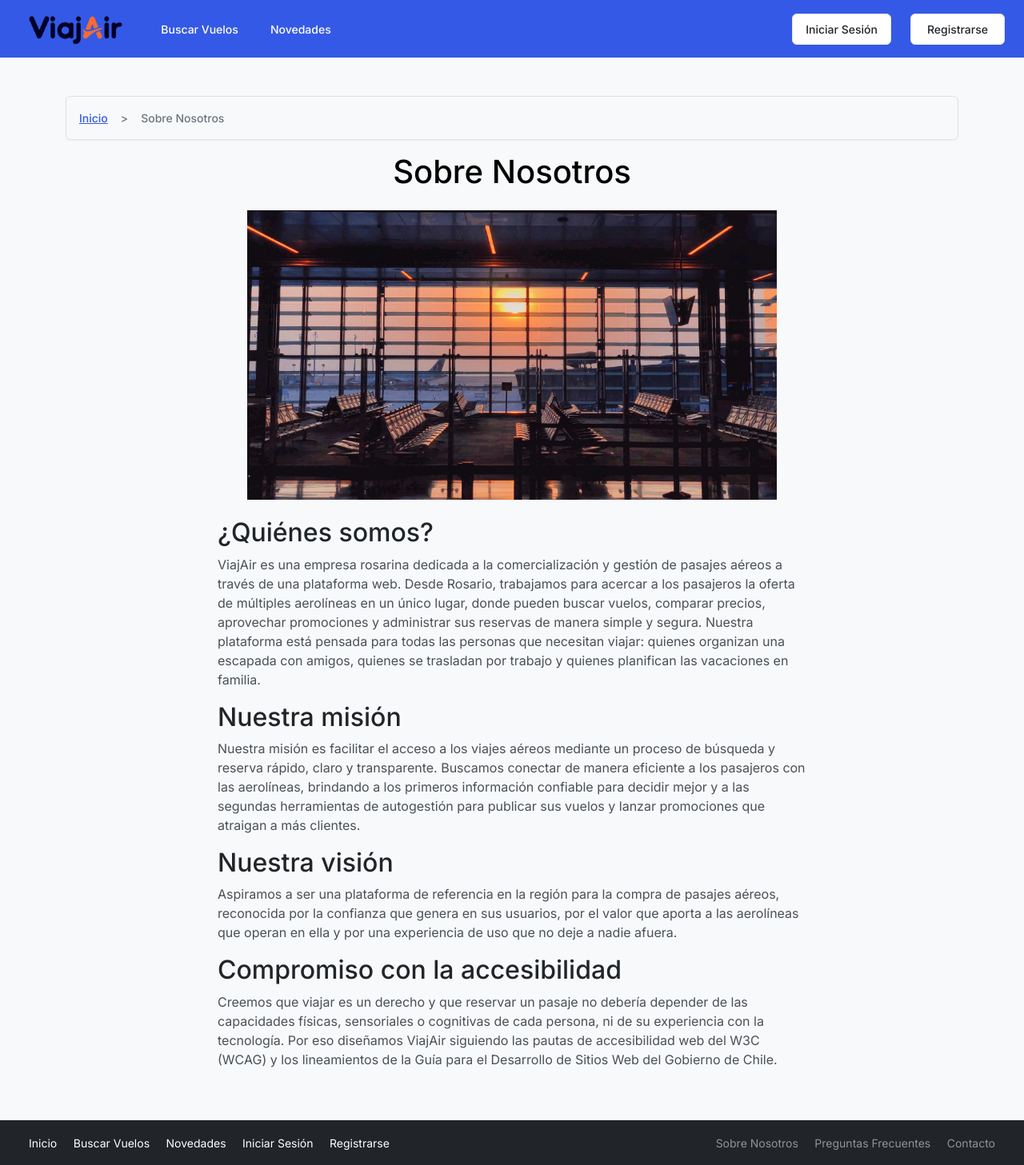
After one commit to MatiPoli/EG-TPI-Gilardoni-Marquez, a PHP site: page /tpi/public/sobre_nosotros.php in a window 1280 px wide. The commit adds this page. Shown: the whole page at 80% size. Run offline with PHP 8.4, Linux system fonts and the light colour scheme; some libraries are stand-ins or nearby versions.

Commit message:
Añado "Sobre Nosotros"

```diff
--- a/assets/css/styles.css
+++ b/assets/css/styles.css
@@ -30,3 +30,15 @@ html {
     z-index: 10;
     min-width: 80%;
 }
+
+#sobre_nosotros_contenido {
+    display: flex;
+    flex-direction: column;
+}
+
+#sobre_nosotros_contenido img {
+    display: block;
+    width: 90%;
+    height: auto;
+    margin: 0 auto 3%;
+}
--- /dev/null
+++ b/public/sobre_nosotros.php
@@ -0,0 +1,42 @@
+<?php
+require '../includes/sesiones.php';
+require '../includes/conexion.php';
+
+require '../includes/header.php';
+?>
+
+<div class="container mt-4 mb-5">
+    <nav aria-label="breadcrumb">
+        <ol class="breadcrumb">
+            <li class="breadcrumb-item"><a href="/tpi/index.php">Inicio</a></li>
+            <li class="breadcrumb-item active" aria-current="page">Sobre Nosotros</li>
+        </ol>
+    </nav>
+
+    <div class="row justify-content-center">
+        <div class="col-md-10 col-lg-8">
+            <h1 class="mb-4 text-center text-black">Sobre Nosotros</h1>
+            <div id="sobre_nosotros_contenido">
+                <img src="../assets/img/sobre_nosotros.jpg" alt="">
+                <div>
+                <h2>¿Quiénes somos?</h2>
+                <p>ViajAir es una empresa rosarina dedicada a la comercialización y gestión de pasajes aéreos a través de una plataforma web. Desde Rosario, trabajamos para acercar a los pasajeros la oferta de múltiples aerolíneas en un único lugar, donde pueden buscar vuelos, comparar precios, aprovechar promociones y administrar sus reservas de manera simple y segura. Nuestra plataforma está pensada para todas las personas que necesitan viajar: quienes organizan una escapada con amigos, quienes se trasladan por trabajo y quienes planifican las vacaciones en familia.</p>
+
+                <h2>Nuestra misión</h2>
+                <p>Nuestra misión es facilitar el acceso a los viajes aéreos mediante un proceso de búsqueda y reserva rápido, claro y transparente. Buscamos conectar de manera eficiente a los pasajeros con las aerolíneas, brindando a los primeros información confiable para decidir mejor y a las segundas herramientas de autogestión para publicar sus vuelos y lanzar promociones que atraigan a más clientes.</p>
+
+                <h2>Nuestra visión</h2>
+                <p>Aspiramos a ser una plataforma de referencia en la región para la compra de pasajes aéreos, reconocida por la confianza que genera en sus usuarios, por el valor que aporta a las aerolíneas que operan en ella y por una experiencia de uso que no deje a nadie afuera.</p>
+
+                <h2>Compromiso con la accesibilidad</h2>
+                <p>Creemos que viajar es un derecho y que reservar un pasaje no debería depender de las capacidades físicas, sensoriales o cognitivas de cada persona, ni de su experiencia con la tecnología. Por eso diseñamos ViajAir siguiendo las pautas de accesibilidad web del W3C (WCAG) y los lineamientos de la Guía para el Desarrollo de Sitios Web del Gobierno de Chile.</p>
+                </div>
+
+
+            </div>
+
+        </div>
+    </div>
+</div>
+
+<?php require '../includes/footer.php'; ?>
```
Also changed, not shown: assets/img/sobre_nosotros.jpg (added).
